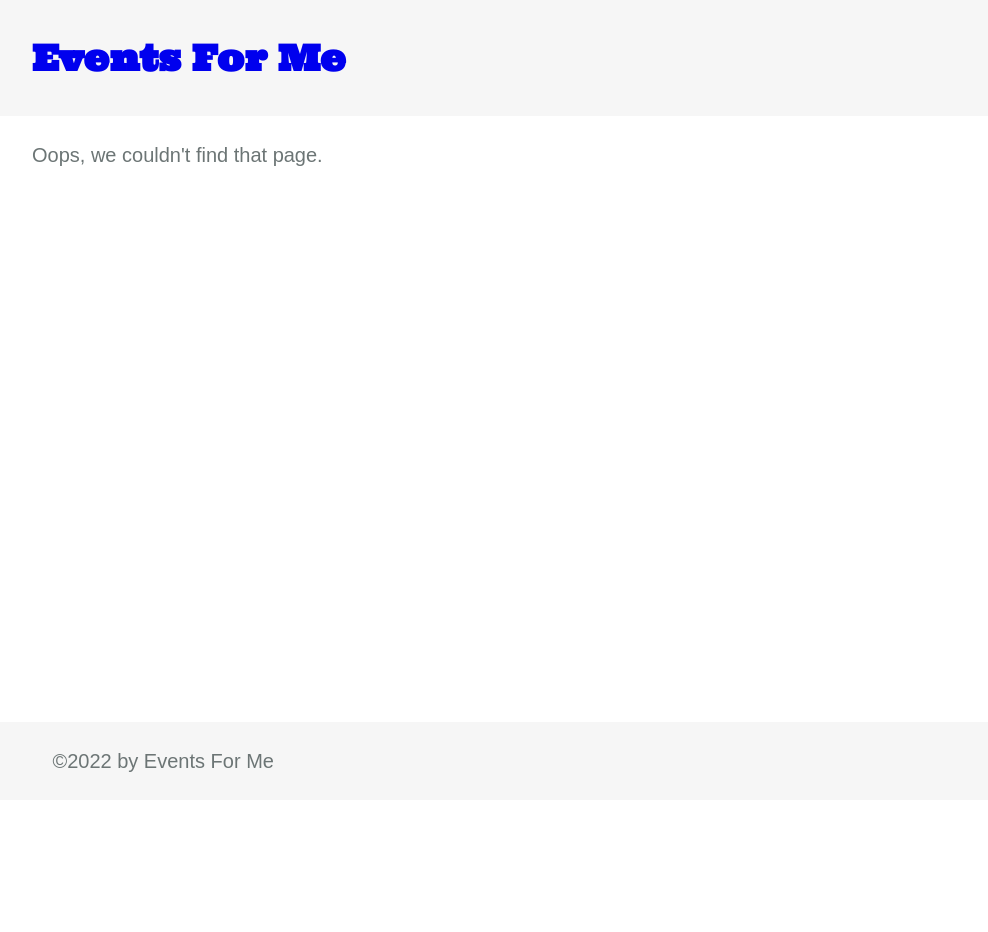
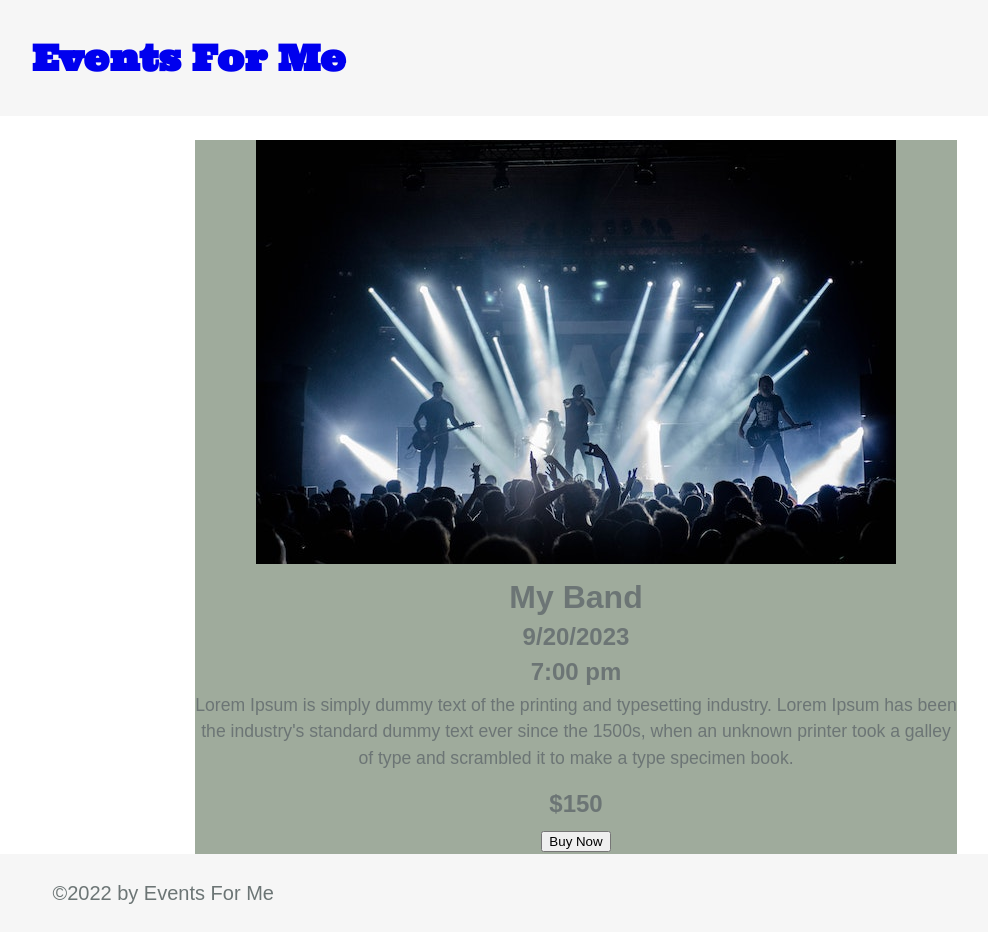
Before and after one commit to sivanagar/eventsForMe, a React (Create React App) app in the folder client/: page /events in a window 1280 px wide. Shown: the whole page, without its empty margins (64-1052 px from the left). Before the commit the page ends 800 px from the top, so only its background shows below. Built offline with nearby package versions, Linux system fonts and the light colour scheme.

Commit message:
add EventList, styles, and route /events

```diff
--- a/client/src/App.js
+++ b/client/src/App.js
@@ -14,6 +14,7 @@ import Home from "./pages/Home/Home";
 import Signup from "./pages/Signup/Signup";
 import Login from "./pages/Login/Login";
 import CreateEvent from "./pages/CreateEvent/CreateEvent";
+import EventList from "./pages/EventList/EventList";
 
 
 import NoMatch from "./pages/NoMatch";
@@ -46,6 +47,7 @@ function App() {
               <Route path="sign-up" element={<Signup />}></Route>
               <Route path="dashboard" element={<Dashboard />}></Route>
               <Route path="create-event" element={<CreateEvent />}></Route>
+              <Route path="events" element={<EventList />}></Route>
               <Route path="*" element={<NoMatch />}></Route>
             </Routes>
           </BrowserRouter>
--- /dev/null
+++ b/client/src/pages/EventList/EventList.js
@@ -0,0 +1,23 @@
+import React from "react";
+import dummy from "./pexels-thibault-trillet-167636.jpg"
+import EventCard from "./EventListStyles"
+
+const EventList = () => {
+
+
+  return (
+
+  <EventCard>
+    <img src={dummy} alt="" />
+    <h2>My Band</h2>
+    <h4>9/20/2023</h4>
+    <h4>7:00 pm</h4>
+    <p>Lorem Ipsum is simply dummy text of the printing and typesetting industry. Lorem Ipsum has been the industry's standard dummy text ever since the 1500s, when an unknown printer took a galley of type and scrambled it to make a type specimen book. </p>
+    <h4>$150</h4>
+    <button>Buy Now</button>
+  </EventCard>
+
+  );
+};
+
+export default EventList;
--- /dev/null
+++ b/client/src/pages/EventList/EventListStyles.js
@@ -0,0 +1,13 @@
+import styled from "styled-components";
+
+const EventCard = styled.div`
+background-color: #9FAB9C;
+width: 70%;
+text-align: center;
+margin: auto;
+`;
+
+const Center = styled.div`
+
+`;
+export default EventCard;
```
Also changed, not shown: client/src/pages/EventList/pexels-thibault-trillet-167636.jpg (added).
